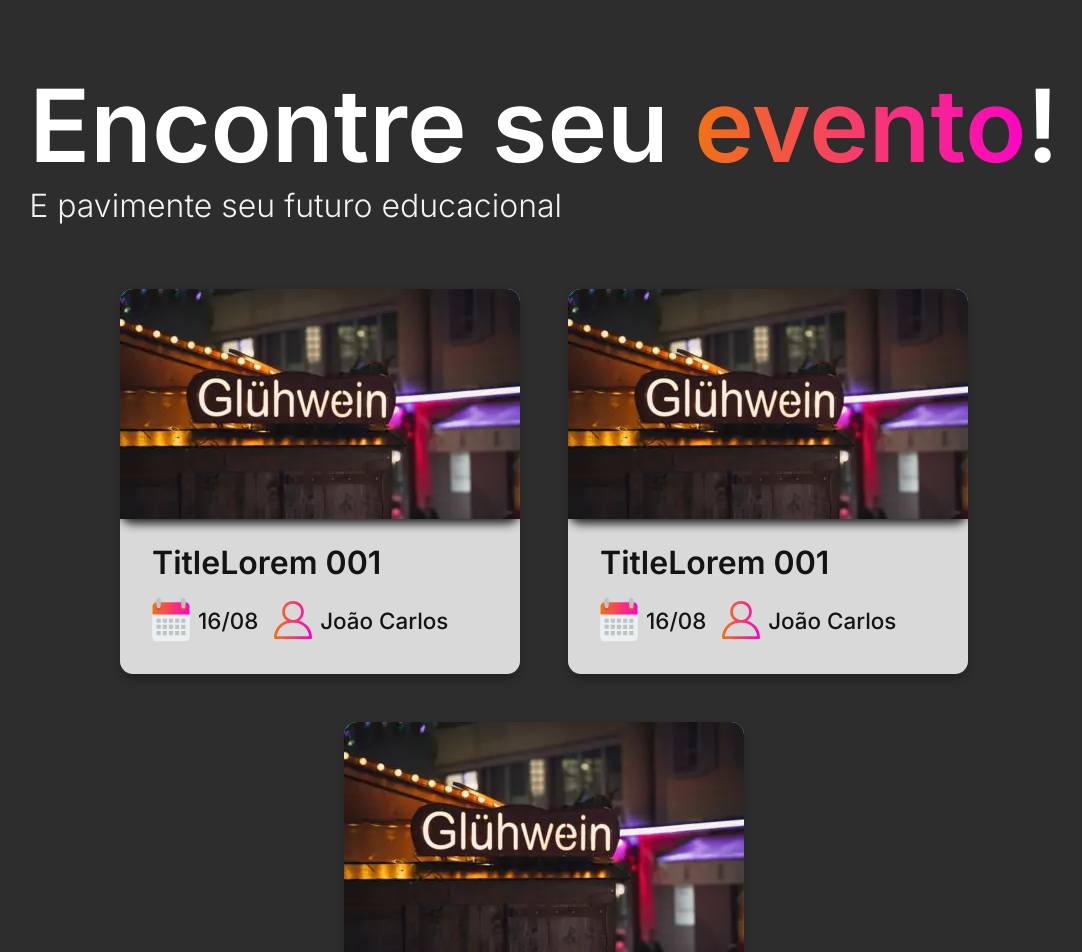
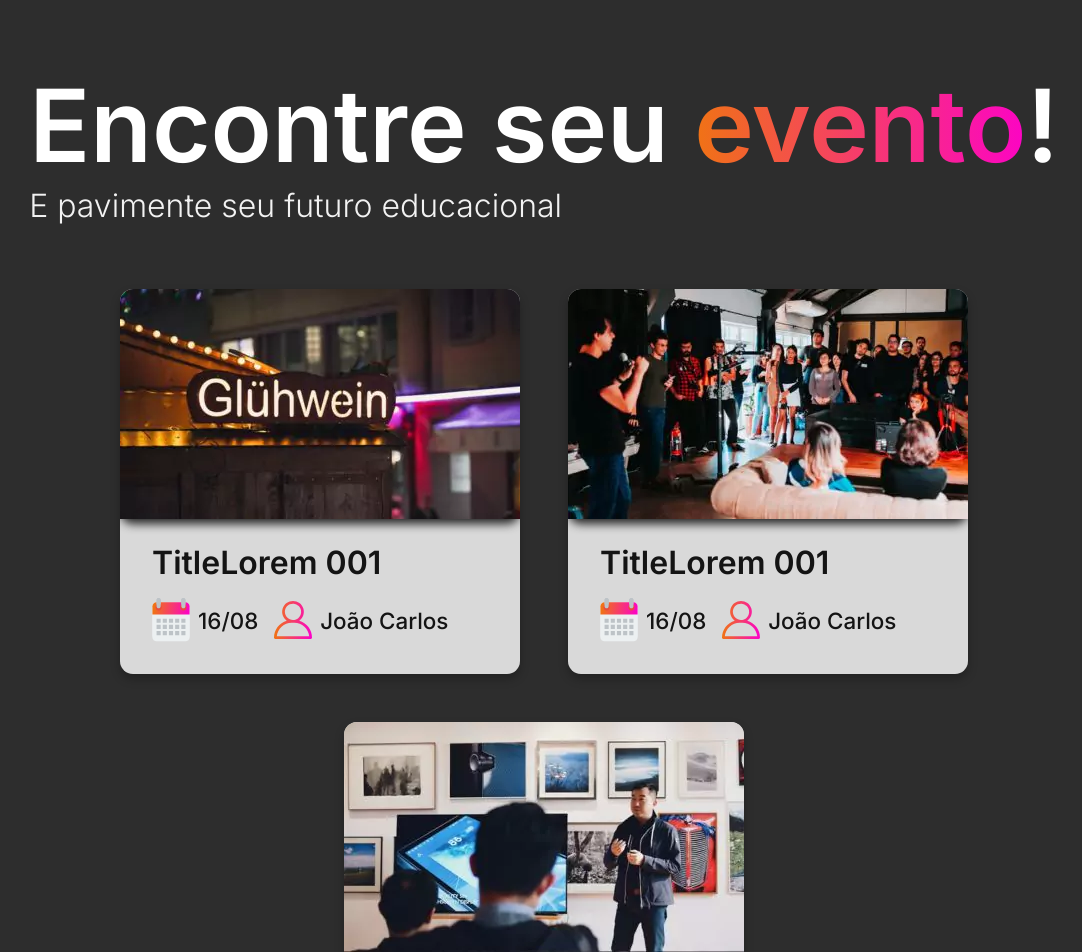
Before and after one commit to guilhermeMars/mb-labs--challenge, a Next.js app: page / in a window 1280 px wide. Shown: the top 952 px of the page, without its empty margins (96-1178 px from the left). Built offline with nearby package versions, Linux system fonts and the light colour scheme.

Commit message:
feat: New Images added

```diff
--- a/src/app/page.tsx
+++ b/src/app/page.tsx
@@ -180,7 +180,7 @@ export default function Home() {
             <EventImage>
               {/* Next Image Component */}
               <Image
-                src="/Capa-Gluhwein.webp"
+                src="/capa-confraternizacao.webp"
                 alt=""
                 width={455}
                 height={230}
@@ -209,7 +209,7 @@ export default function Home() {
             <EventImage>
               {/* Next Image Component */}
               <Image
-                src="/Capa-Gluhwein.webp"
+                src="/capa-apresentacao.webp"
                 alt=""
                 width={455}
                 height={230}
```
Also changed, not shown: public/capa-apresentacao.webp (added), public/capa-confraternizacao.webp (added).
